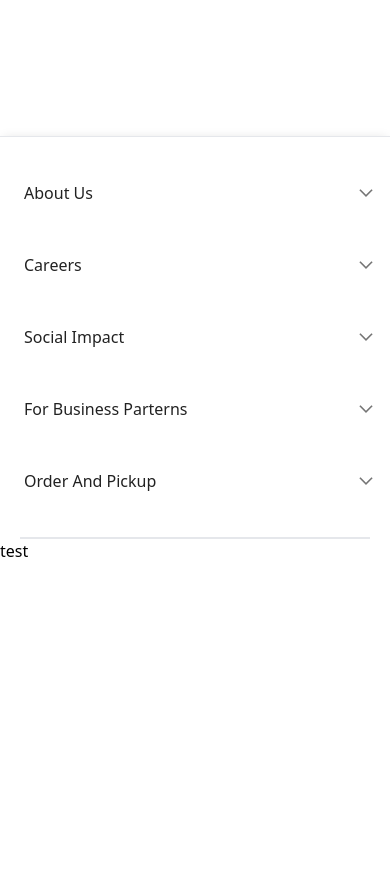
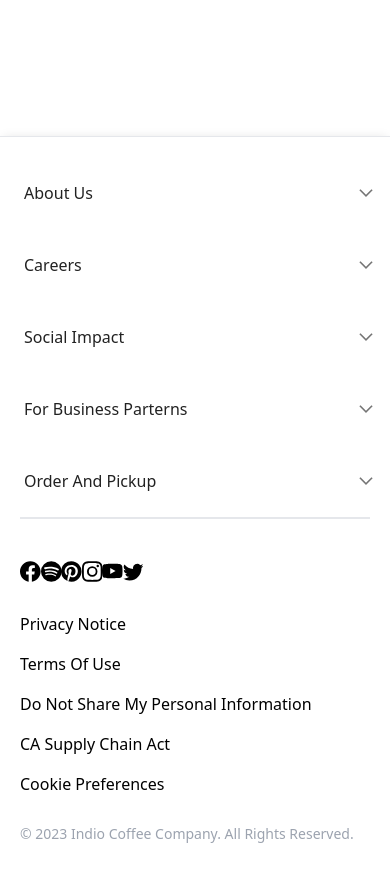
Before and after one commit to wilsongoltara/indio-coffee, a Next.js app: page / in a window 390 px wide. Shown: the part 780-1662 px from the top of the page. Before the commit the page ends 1343 px from the top, so only its background shows below. Built offline with nearby package versions, Linux system fonts and the light colour scheme.

Commit message:
[FEAT]: Add footer for mobile

```diff
--- a/components/global/Accordion/index.tsx
+++ b/components/global/Accordion/index.tsx
@@ -12,7 +12,7 @@ export default function Accordions({ linksFooter }: AccordionsProps) {
     };
 
   return (
-    <div className='md:invisible text-base capitalize font-[530] my-5'>
+    <div className='md:invisible'>
       {linksFooter?.map(({ nameAccordion, links }, index) => (
         <Accordion
           key={index}
--- /dev/null
+++ b/components/global/Footer/Icons.tsx
@@ -0,0 +1,14 @@
+import { BsFacebook, BsSpotify, BsPinterest, BsInstagram, BsYoutube, BsTwitter } from 'react-icons/bs';
+
+export default function Icons() {
+  return (
+    <div className='flex justify-between w-1/3'>
+      <BsFacebook size='25px'/>
+      <BsSpotify size='25px' />
+      <BsPinterest size='25px' />
+      <BsInstagram  size='25px' />
+      <BsYoutube size='25px' />
+      <BsTwitter size='25px' />
+    </div>
+  );
+}
--- a/components/global/Footer/index.tsx
+++ b/components/global/Footer/index.tsx
@@ -1,13 +1,50 @@
+import { Link } from '@interfaces/props';
 import { linksFooter } from '@lib/links';
 import CustomizedAccordions from '../Accordion';
+import Links from '../Links';
+import Icons from './Icons';
+
+const linksExtras: Link[] = [
+  {
+    link: 'privacy Notice',
+    href: '/',
+  },
+  {
+    link: 'terms of use',
+    href: '/',
+  },
+  {
+    link: 'do not share my personal information',
+    href: '/',
+  },
+  {
+    link: 'CA supply chain act',
+    href: '/',
+  },
+  {
+    link: 'Cookie Preferences',
+    href: '/',
+  },
+];
 
 export default function Footer() {
   return (
-    <footer className='border-t'>
+    <footer className='border-t text-base capitalize font-[530] py-5'>
       <CustomizedAccordions linksFooter={linksFooter}/>
       <div className='border w-auto mx-5'/>
-      <div>
-        <p>test</p>
+      <div className='mt-10 ml-5 font-normal'>
+        <Icons />
+        <div className='mt-5'>
+          <Links
+            links={linksExtras}
+            classItem='py-2'
+          />
+        </div>
+        <div className='my-5 text-gray-400 text-sm'>
+          <span>
+            &copy; 2023 Indio Coffee Company. All rights reserved.
+          </span>
+        </div>
       </div>
     </footer>
   );
```
